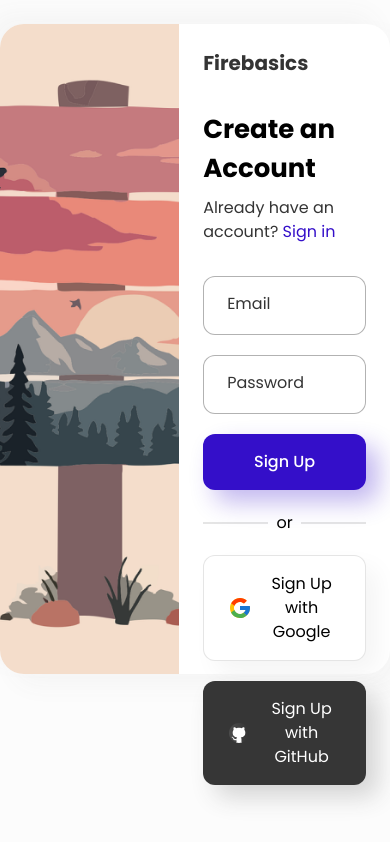
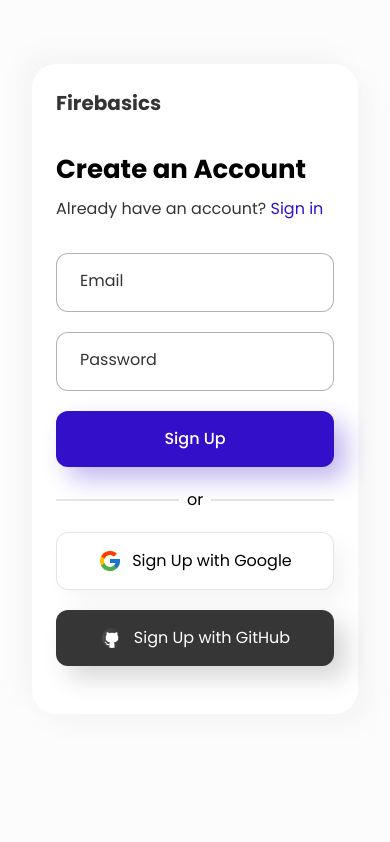
Before and after one commit to JaheimBrown/Firebase-Basics, a React (Create React App) app: page / in a window 390 px wide. Built offline with nearby package versions, Linux system fonts and the light colour scheme.

Commit message:
made responsive changes and input pointer styles

```diff
--- a/src/components/SignUp/styles.js
+++ b/src/components/SignUp/styles.js
@@ -76,7 +76,7 @@
         outline: none;
         border: 0;
 
-        input{
+        input {
           width: 100%;
           height: 100%;
           padding: 16px 24px;
@@ -88,10 +88,10 @@
           font-size: 16px;
 
           &:focus ~ label,
-          &:not(:placeholder-shown)  ~ label,
-          &:valid:not(:focus) ~ label{
+          &:not(:placeholder-shown) ~ label,
+          &:valid:not(:focus) ~ label {
             transform: translateY(-26px);
-            background-color: #FFF;
+            background-color: #fff;
             padding-inline: 5px;
             font-size: 14px;
           }
@@ -100,8 +100,10 @@
             outline: 2px solid #340fc9;
           }
 
-          &::placeholder{
+          &::placeholder {
             color: transparent;
+            user-select: none;
+            pointer-events: none;
           }
         }
 
@@ -115,9 +117,10 @@
           font-size: 16px;
           line-height: 24px;
           color: #343434;
-          transition: transform .3s ease;
+          transition: transform 0.3s ease;
+          user-select: none;
+          pointer-events: none;
         }
-
       }
 
       button {
@@ -142,8 +145,6 @@
         }
       }
     }
-
-
   }
 
   .divider {
@@ -214,5 +215,15 @@
       }
     }
   }
+
+  @media (max-width: 1025px) {
+    margin-inline: 2em;
+  }
+
+  @media (max-width: 800px) {
+    margin-top: 4em;
+    .image-container {
+      display: none;
+    }
   }
 `;
```
Lines whose indentation alone changed are shown as unchanged.
